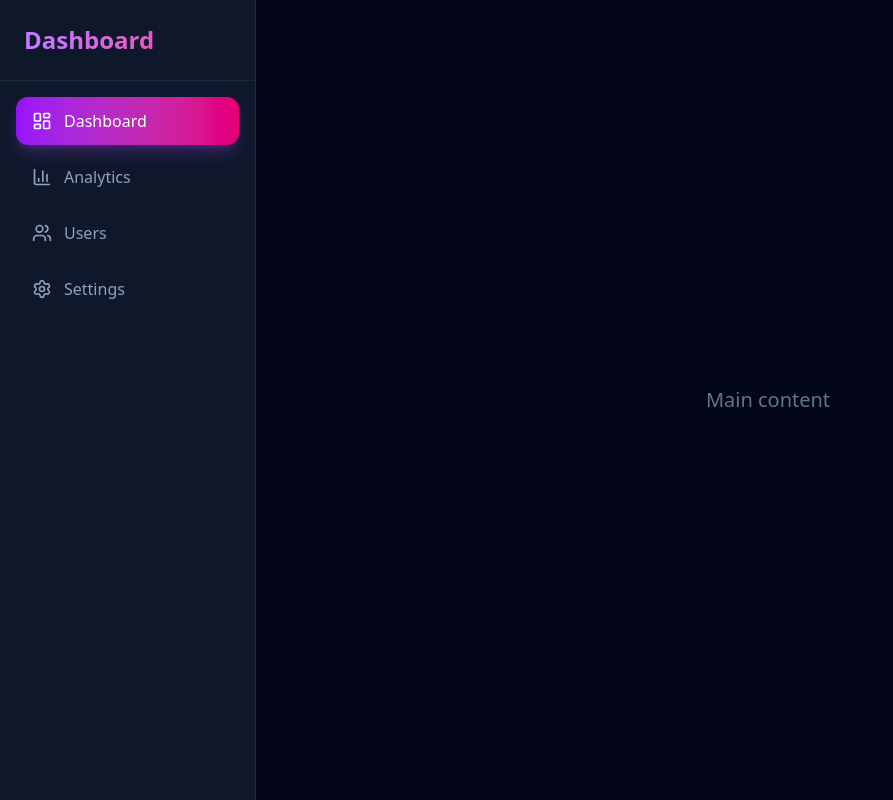
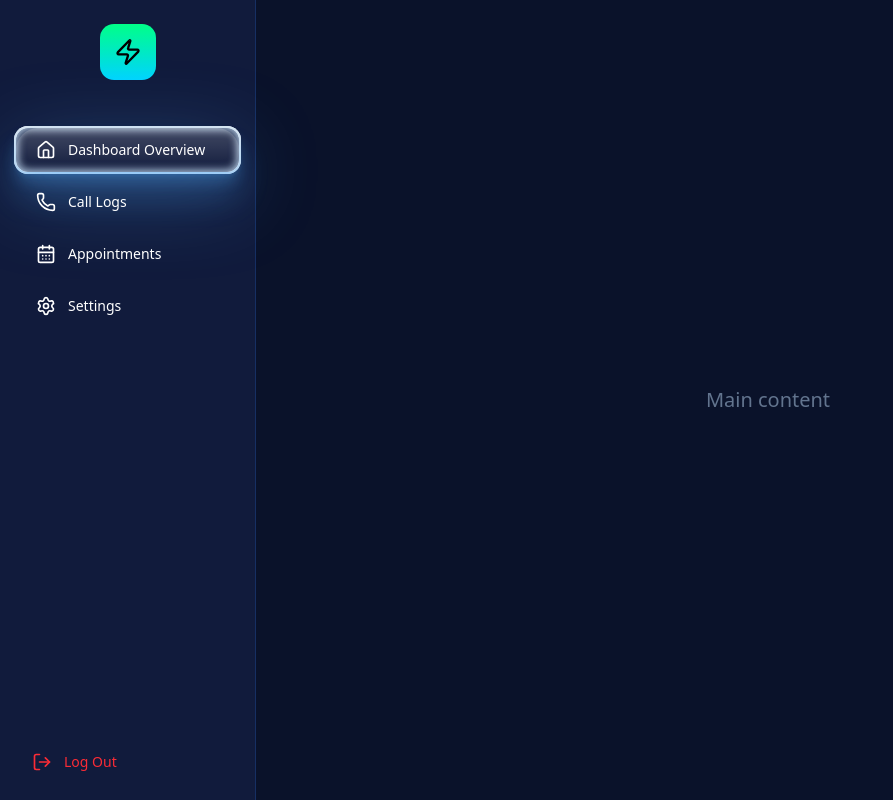
Before and after one commit to FyslAhmd/FAI-Assessment1, a React (Vite) app: page /call-logs in a window 1280 px wide. Shown: the whole page, without its empty margins (0-893 px from the left). Built offline with nearby package versions, Linux system fonts and the light colour scheme.

Commit message:
complete siderbar design

```diff
--- a/src/components/layout/DashboardLayout.jsx
+++ b/src/components/layout/DashboardLayout.jsx
@@ -5,7 +5,7 @@ function DashboardLayout({ children, activeItem, setActiveItem }) {
   const [sidebarOpen, setSidebarOpen] = useState(false)
 
   return (
-    <div className="min-h-screen bg-slate-950 flex">
+    <div className="min-h-screen flex" style={{ background: "rgba(10, 18, 42, 1)" }}>
       {/* Sidebar */}
       <Sidebar
         activeItem={activeItem}
--- a/src/components/layout/Sidebar.jsx
+++ b/src/components/layout/Sidebar.jsx
@@ -1,13 +1,22 @@
-import { motion } from "framer-motion"
-import { LayoutDashboard, Users, Settings, BarChart3, Menu, X } from "lucide-react"
-import { cn } from "../../lib/utils"
+import { motion } from "framer-motion";
+import {
+  Home,
+  Phone,
+  CalendarDays,
+  Settings,
+  Menu,
+  X,
+  LogOut,
+  Zap,
+} from "lucide-react";
+import { cn } from "../../lib/utils";
 
 const menuItems = [
-  { id: "dashboard", label: "Dashboard", icon: LayoutDashboard },
-  { id: "analytics", label: "Analytics", icon: BarChart3 },
-  { id: "users", label: "Users", icon: Users },
+  { id: "dashboard", label: "Dashboard Overview", icon: Home },
+  { id: "call-logs", label: "Call Logs", icon: Phone },
+  { id: "appointments", label: "Appointments", icon: CalendarDays },
   { id: "settings", label: "Settings", icon: Settings },
-]
+];
 
 function Sidebar({ activeItem, setActiveItem, isOpen, setIsOpen }) {
   return (
@@ -15,7 +24,8 @@ function Sidebar({ activeItem, setActiveItem, isOpen, setIsOpen }) {
       {/* Mobile Menu Button */}
       <button
         onClick={() => setIsOpen(!isOpen)}
-        className="lg:hidden fixed top-4 left-4 z-50 p-2 bg-slate-800 rounded-lg text-white hover:bg-slate-700 transition-colors"
+        className="lg:hidden fixed top-4 left-4 z-50 p-2 rounded-lg text-white hover:bg-white/10 transition-colors"
+        style={{ backgroundColor: "rgba(17, 27, 60, 1)" }}
       >
         {isOpen ? <X size={24} /> : <Menu size={24} />}
       </button>
@@ -31,22 +41,33 @@ function Sidebar({ activeItem, setActiveItem, isOpen, setIsOpen }) {
       {/* Sidebar */}
       <aside
         className={cn(
-          "fixed lg:static inset-y-0 left-0 z-40 w-64 bg-slate-900 border-r border-slate-800 flex flex-col transition-transform duration-300",
-          isOpen ? "translate-x-0" : "-translate-x-full lg:translate-x-0"
+          "fixed lg:static inset-y-0 left-0 z-40 w-64 flex flex-col transition-transform duration-300",
+          isOpen ? "translate-x-0" : "-translate-x-full lg:translate-x-0",
         )}
+        style={{
+          background: "rgba(17, 27, 60, 1)",
+          borderRight: "1px solid rgba(43, 127, 255, 0.2)",
+        }}
       >
         {/* Logo */}
-        <div className="p-6 border-b border-slate-800">
-          <h1 className="text-2xl font-bold bg-gradient-to-r from-purple-400 to-pink-500 bg-clip-text text-transparent">
-            Dashboard
-          </h1>
+        <div className="p-6 flex justify-center">
+          <div
+            className="w-14 h-14 flex items-center justify-center"
+            style={{
+              borderRadius: "14px",
+              background:
+                "linear-gradient(180deg, rgba(0, 255, 136, 1), rgba(0, 212, 255, 1) 100%)",
+            }}
+          >
+            <Zap size={28} className="text-black" />
+          </div>
         </div>
 
         {/* Navigation */}
-        <nav className="flex-1 p-4 space-y-2">
+        <nav className="flex-1 px-4 py-6 space-y-2">
           {menuItems.map((item) => {
-            const Icon = item.icon
-            const isActive = activeItem === item.id
+            const Icon = item.icon;
+            const isActive = activeItem === item.id;
 
             return (
               <motion.button
@@ -54,25 +75,64 @@ function Sidebar({ activeItem, setActiveItem, isOpen, setIsOpen }) {
                 whileHover={{ x: 4 }}
                 whileTap={{ scale: 0.98 }}
                 onClick={() => {
-                  setActiveItem(item.id)
-                  setIsOpen(false)
+                  setActiveItem(item.id);
+                  setIsOpen(false);
                 }}
                 className={cn(
-                  "w-full flex items-center gap-3 px-4 py-3 rounded-xl text-left transition-all",
+                  "relative w-full flex items-center gap-3 px-5 py-3 text-left text-sm transition-all overflow-hidden",
+                  "rounded-xl",
+                  !isActive &&
+                    "text-slate-400 hover:text-white hover:bg-white/5",
+                )}
+                style={
                   isActive
-                    ? "bg-gradient-to-r from-purple-600 to-pink-600 text-white shadow-lg shadow-purple-500/25"
-                    : "text-slate-400 hover:text-white hover:bg-slate-800"
+                    ? {
+                        // background: "linear-gradient(180deg, rgba(21, 34, 82, 1), rgba(17, 27, 60, 1) 100%)",
+                        boxShadow: `
+            inset 0px 0px 8px 1px rgba(210, 234, 255, 0.7),
+            inset 0px 0px 10px 1px rgba(210, 234, 255, 0.5),
+            0px 20px 80px 0px rgba(87, 177, 255, 0.34),
+            0px 24.72px 32.26px 0px rgba(87, 177, 255, 0.19),
+            0px 10.27px 13.4px 0px rgba(87, 177, 255, 0.22),
+            0px 3.71px 4.85px 0px rgba(87, 177, 255, 0.15),
+            0px 0px 0px 2px #E0E9F2,
+            0px 0px 0px 2px #FFFFFF
+          `,
+                      }
+                    : {}
+                }
+              >
+                {/* Glow Overlay */}
+                {isActive && (
+                  <span
+                    className="absolute inset-0 rounded-full pointer-events-none"
+                    style={{
+                      background:
+                        "linear-gradient(180deg, rgba(255,255,255,0.35), rgba(255,255,255,0))",
+                      opacity: 0.6,
+                    }}
+                  />
                 )}
-              >
-                <Icon size={20} />
-                <span className="font-medium">{item.label}</span>
+
+                <Icon size={20} className="relative z-10 text-white" />
+                <span className="relative z-10 font-medium text-white">
+                  {item.label}
+                </span>
               </motion.button>
-            )
+            );
           })}
         </nav>
+
+        {/* Logout Button */}
+        <div className="p-4 mt-auto">
+          <button className="w-full flex items-center gap-3 px-4 py-3 rounded-xl text-red-500 hover:bg-white/5 transition-colors text-sm">
+            <LogOut size={20} />
+            <span className="font-medium">Log Out</span>
+          </button>
+        </div>
       </aside>
     </>
-  )
+  );
 }
 
-export default Sidebar
+export default Sidebar;
```
